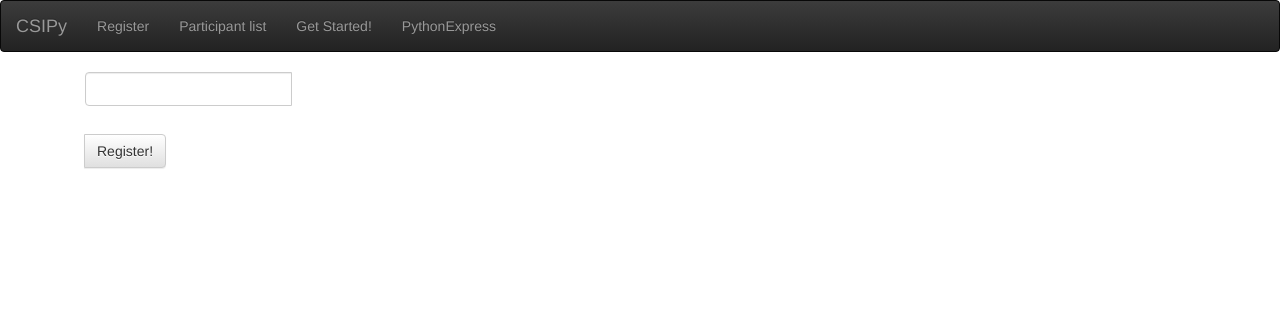
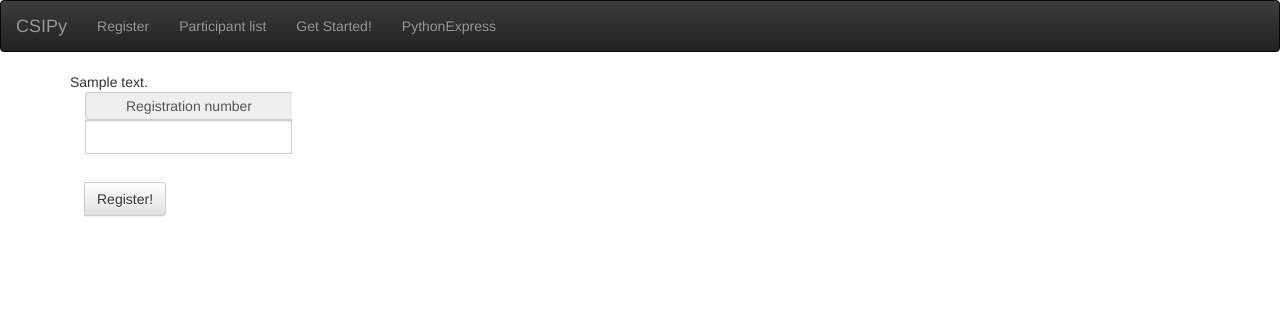
Before and after one commit to AlexMathew/csipy-home, a Flask app: template templates/register.html in a window 1280 px wide. Shown: the top 312 px of the page. Run offline with Flask 2, Linux system fonts and the light colour scheme; the template is opened without the code that fills it: most values are stand-ins (such as "Sample title", 1, 10 or a date in 2020); some libraries are stand-ins or nearby versions.

Commit message:
Use session to include messages in register page

```diff
--- a/routes.py
+++ b/routes.py
@@ -1,4 +1,4 @@
-from flask import Flask, render_template, redirect, request
+from flask import Flask, render_template, redirect, request, session, escape, url_for
 import psycopg2
 from functools import wraps
 import os
@@ -7,6 +7,7 @@
 
 
 app = Flask(__name__)
+app.secret_key = os.environ['SECRET_KEY']
 
 
 def connectDB(wrapped):
@@ -26,6 +27,17 @@
         conn.commit()
         cur.close()
         conn.close()
+        return ret
+    return inner
+
+
+def accessSession(wrapped):
+    @wraps(wrapped)
+    def inner(*args, **kwargs):
+        msgclass = session['msgclass']
+        text = session['text']
+        ret = wrapped(msgclass, text, *args)
+        session['msgclass'] = session['text'] = None
         return ret
     return inner
 
@@ -52,6 +64,8 @@
 
 @app.route('/')
 def home():
+    if 'msgclass' not in session:
+        session['msgclass'] = session['text'] = None
     return render_template('home.html')
 
 
@@ -61,7 +75,7 @@
     cur = args[0]
     cur.execute('SELECT REG, NAME FROM PARTICIPANTS WHERE REGISTERED IS true ORDER BY REG')
     parts = cur.fetchall()
-    return render_template('participants.html', participants = parts)
+    return render_template('participants.html', participants=parts)
 
 
 @app.route('/setup')
@@ -70,8 +84,10 @@
 
 
 @app.route('/register')
-def register():
-    return render_template('register.html')
+@accessSession
+def register(*args):
+    msgclass, text = args[0], args[1]
+    return render_template('register.html', msgclass=msgclass, text=text)
 
 
 @app.route('/complete', methods=['POST'])
@@ -87,15 +103,20 @@
     cur.execute('SELECT REG FROM PARTICIPANTS WHERE REGISTERED IS true')
     registered = cur.fetchall()
     if (regno,) not in complete:
-        return render_template('failure.html', error_msg="We're sorry, but the workshop is currently \
-                                open only to members registed to CSI. Try getting links to the resources \
-                                from your friends who are attending the workshop. We'll keep you \
-                                posted if we plan an open Python workshop. Thanks for your interest !")
+        session['msgclass'] = "alert alert-danger"
+        session['text'] = "We're sorry, but the workshop is currently \
+                           open only to members registed to CSI. Try getting links to the resources \
+                           from your friends who are attending the workshop. We'll keep you \
+                           posted if we plan an open Python workshop. Thanks for your interest !"
     elif (regno,) in registered:
-        return render_template('failure.html', error_msg="You're already registered.")
+        session['msgclass'] = "alert alert-danger"
+        session['text'] = "You're already registered."
     else:
+        session['msgclass'] = "alert alert-success"
+        session['text'] = "Welcome onboard ! You have registered for the workshop. \
+                           We'll keep you posted on what to do before the workshop."
         cur.execute('UPDATE PARTICIPANTS SET REGISTERED=true WHERE REG=%s', (regno,))
         cur.execute('SELECT NAME, EMAIL FROM PARTICIPANTS WHERE REG=%s', (regno,))
         name, email = cur.fetchone()
         mailgun_operations(name, email)
-        return render_template('success.html')
+    return redirect(url_for('register'))
--- a/templates/failure.html
+++ /dev/null
@@ -1,4 +0,0 @@
-{% extends "template.html" %}
-{% block content %}
-	<div class="alert alert-danger" role="alert">{{error_msg}} You can return to the registration page by hitting the link on the navigation bar at the top.</div>
-{% endblock %}
--- a/templates/register.html
+++ b/templates/register.html
@@ -1,8 +1,12 @@
 {% extends "template.html" %}
 {% block content %}
+	{% if msgclass %}
+		<div class="{{ msgclass }}" role="alert">{{ text }}</div>
+	{% endif %}
 	<div class="col-lg-6">
 	    <div class="input-group">
 	      	<form action="{{ url_for('complete') }}" method=post>
+	      		<span class="input-group-addon">Registration number</span>
 		    	<input type="text" class="form-control" name="regno">
 		    	<div style="height: 2em"></div>
 		      	<span class="input-group-btn">
--- a/templates/success.html
+++ /dev/null
@@ -1,4 +0,0 @@
-{% extends "template.html" %}
-{% block content %}
-	<div class="alert alert-success" role="alert"><strong>Welcome onboard ! </strong>You have registered for the workshop. We'll keep you posted on what to do before the workshop.</div>
-{% endblock %}
```
